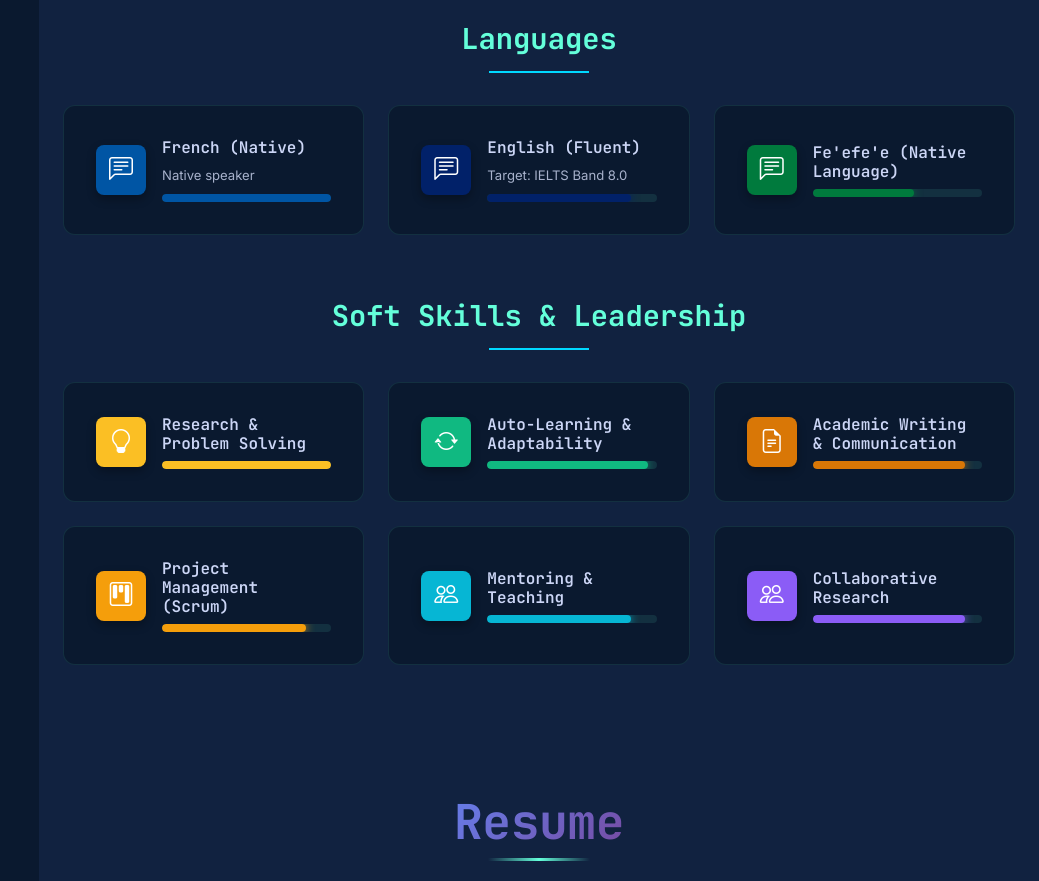
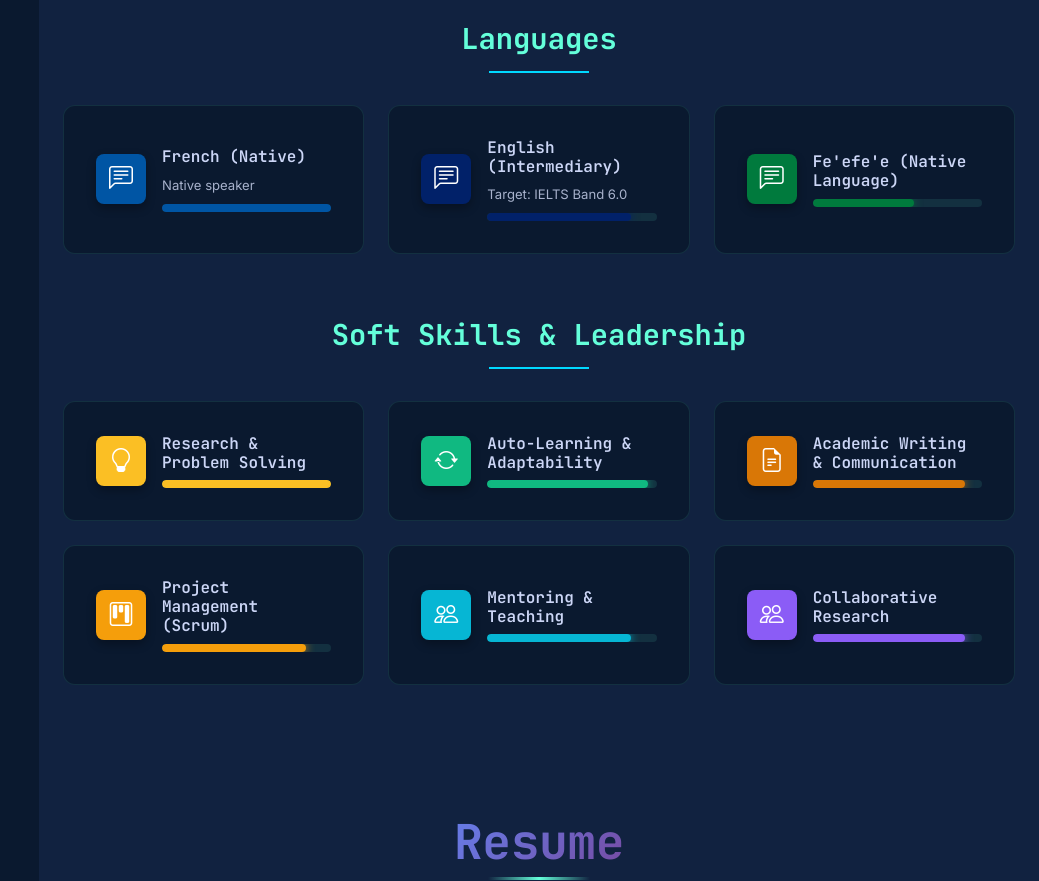
Before and after one commit to VictorNico/VictorNico.github.io, a Vue app: page / in a window 1280 px wide. Shown: the part 6200-7081 px from the top of the page, without its empty margins (241-1280 px from the left). Built offline with nearby package versions, Linux system fonts and the light colour scheme.

Commit message:
|@VictorNico| update: SEO keywords |

```diff
--- a/public/data/skills.i18n.json
+++ b/public/data/skills.i18n.json
@@ -299,15 +299,15 @@
         },
         {
           "name": {
-            "en": "English (Fluent)",
-            "fr": "Anglais (Courant)"
+            "en": "English (Intermediary)",
+            "fr": "Anglais (Intermediaire)"
           },
           "level": 85,
           "icon": "chat-left-text",
           "color": "#012169",
           "description": {
-            "en": "Target: IELTS Band 8.0",
-            "fr": "Objectif : IELTS Band 8.0"
+            "en": "Target: IELTS Band 6.0",
+            "fr": "Objectif : IELTS Band 6.0"
           }
         },
         {
--- a/src/composables/useSEO.js
+++ b/src/composables/useSEO.js
@@ -42,7 +42,7 @@ export function useSEO(profileData) {
     // Basic meta tags
     updateMeta('description', bio)
     updateMeta('author', personal.name)
-    updateMeta('keywords', 'Victor Djiembou, Portfolio, Full Stack Developer, Data Scientist, Vue.js, Cameroon, SSI, Security')
+    updateMeta('keywords', 'Victor Djiembou, Portfolio, Full Stack Developer, Data Scientist, Vue.js, Cameroon, SSI, Security, Cameroon, Cameroun, CMR, 237, genious, Engineer, Security, Linux')
 
     // Open Graph tags
     updateProperty('og:title', `${personal.name} - Portfolio`)
```
